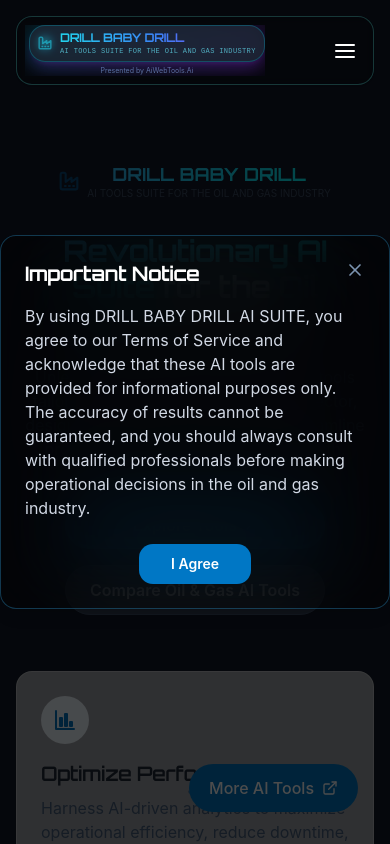
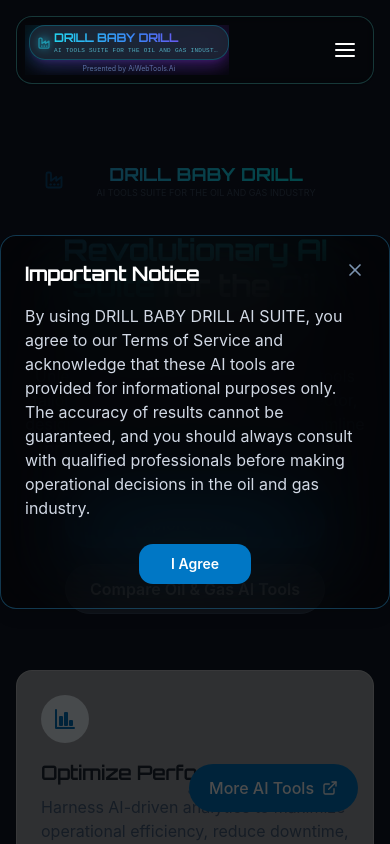
Before and after one commit to aiwebtools/drillbabydrillaisuite, a React (Vite) app: page / in a window 390 px wide. Shown: the top 844 px of the page. Built offline with nearby package versions, Linux system fonts and the light colour scheme; a web font is replaced by a local one.

Commit message:
Fix: Ensure logo displays correctly on mobile
Adjusted logo sizing and container widths to prevent cutoff on mobile devices.

```diff
--- a/src/components/AnimatedLogo.tsx
+++ b/src/components/AnimatedLogo.tsx
@@ -16,31 +16,31 @@ export const AnimatedLogo: React.FC<AnimatedLogoProps> = ({
   const isMobile = useIsMobile();
 
   const sizeClasses = {
-    sm: "text-xs sm:text-xl",
-    md: "text-sm sm:text-2xl",
-    lg: "text-base sm:text-3xl",
-    xl: "text-lg sm:text-5xl"
+    sm: "text-xs sm:text-lg md:text-xl",
+    md: "text-sm sm:text-xl md:text-2xl",
+    lg: "text-base sm:text-2xl md:text-3xl",
+    xl: "text-lg sm:text-3xl md:text-5xl"
   };
 
   const subtitleSizes = {
-    sm: "text-[7px] sm:text-xs",
-    md: "text-[8px] sm:text-sm",
-    lg: "text-[9px] sm:text-base",
-    xl: "text-[10px] sm:text-sm md:text-lg"
+    sm: "text-[6px] sm:text-[10px] md:text-xs",
+    md: "text-[7px] sm:text-xs md:text-sm",
+    lg: "text-[8px] sm:text-sm md:text-base",
+    xl: "text-[9px] sm:text-sm md:text-lg"
   };
 
   const iconSizes = {
-    sm: isMobile ? 14 : 12,
-    md: isMobile ? 16 : 16,
-    lg: isMobile ? 18 : 18,
-    xl: isMobile ? 20 : 20
+    sm: isMobile ? 12 : 14,
+    md: isMobile ? 14 : 18,
+    lg: isMobile ? 16 : 20,
+    xl: isMobile ? 18 : 24
   };
 
   const containerWidths = {
-    sm: "w-auto min-w-[140px] sm:min-w-[160px]",
-    md: "w-auto min-w-[170px] sm:min-w-[180px]",
-    lg: "w-auto min-w-[200px] sm:min-w-[220px]",
-    xl: "w-auto min-w-[220px] sm:min-w-[240px]",
+    sm: "w-full max-w-[200px] sm:max-w-[240px] md:max-w-[280px]",
+    md: "w-full max-w-[220px] sm:max-w-[260px] md:max-w-[320px]",
+    lg: "w-full max-w-[260px] sm:max-w-[300px] md:max-w-[360px]",
+    xl: "w-full max-w-[300px] sm:max-w-[340px] md:max-w-[400px]",
   };
 
   useEffect(() => {
@@ -78,8 +78,8 @@ export const AnimatedLogo: React.FC<AnimatedLogoProps> = ({
       ref={logoRef}
       className={`flex flex-col ${isMobile ? '' : 'transition-transform duration-200 ease-out'} ${containerWidths[size]} ${className}`}
     >
-      <div className="flex items-center flex-nowrap w-full">
-        <div className="mr-2 sm:mr-2 text-drill-600 flex-shrink-0">
+      <div className="flex items-center flex-nowrap w-full overflow-hidden">
+        <div className="mr-1 sm:mr-2 text-drill-600 flex-shrink-0">
           <Factory
             size={iconSizes[size]}
             className={`${isMobile ? 'animate-pulse' : 'animate-float'}`}
@@ -87,11 +87,11 @@ export const AnimatedLogo: React.FC<AnimatedLogoProps> = ({
           />
         </div>
         <div className="flex flex-col items-start min-w-0 flex-grow overflow-hidden">
-          <div className="flex w-full">
-            <span className={`text-gradient font-cyber font-bold ${sizeClasses[size]} truncate w-full`}>DRILL BABY DRILL</span>
+          <div className="flex w-full overflow-hidden">
+            <span className={`text-gradient font-cyber font-bold ${sizeClasses[size]} whitespace-nowrap overflow-hidden w-full`}>DRILL BABY DRILL</span>
           </div>
-          <div className="flex items-center -mt-0.5 sm:-mt-1 w-full">
-            <span className={`text-energy-700 ${subtitleSizes[size]} font-normal truncate w-full`}>
+          <div className="flex items-center -mt-0.5 sm:-mt-1 w-full overflow-hidden">
+            <span className={`text-energy-700 ${subtitleSizes[size]} font-normal whitespace-nowrap overflow-hidden text-ellipsis w-full`}>
               AI TOOLS SUITE FOR THE OIL AND GAS INDUSTRY
             </span>
           </div>
--- a/src/components/CyberpunkLogo.tsx
+++ b/src/components/CyberpunkLogo.tsx
@@ -12,28 +12,28 @@ const CyberpunkLogo: React.FC<CyberpunkLogoProps> = ({ size = "md", className })
   const isMobile = useIsMobile();
 
   const sizeClasses = {
-    sm: "text-xs sm:text-xl",
-    md: "text-sm sm:text-2xl",
-    lg: "text-base sm:text-3xl",
+    sm: "text-xs sm:text-lg md:text-xl",
+    md: "text-sm sm:text-xl md:text-2xl",
+    lg: "text-base sm:text-2xl md:text-3xl",
   };
 
   const subtitleSizes = {
-    sm: "text-[7px] sm:text-xs",
-    md: "text-[8px] sm:text-sm",
-    lg: "text-[9px] sm:text-base",
+    sm: "text-[6px] sm:text-[10px] md:text-xs",
+    md: "text-[7px] sm:text-xs md:text-sm",
+    lg: "text-[8px] sm:text-sm md:text-base",
   };
 
   const iconSizes = {
-    sm: isMobile ? 14 : 14,
-    md: isMobile ? 16 : 18,
-    lg: isMobile ? 18 : 22,
+    sm: isMobile ? 12 : 16,
+    md: isMobile ? 14 : 20,
+    lg: isMobile ? 16 : 24,
   };
 
-  // Optimized container width classes for mobile
+  // Fixed container widths to prevent cutoff
   const containerWidths = {
-    sm: "w-auto min-w-[140px] sm:min-w-[160px]",
-    md: "w-auto min-w-[170px] sm:min-w-[180px]",
-    lg: "w-auto min-w-[200px] sm:min-w-[220px]",
+    sm: "w-full max-w-[200px] sm:max-w-[240px] md:max-w-[280px]",
+    md: "w-full max-w-[220px] sm:max-w-[260px] md:max-w-[320px]",
+    lg: "w-full max-w-[260px] sm:max-w-[300px] md:max-w-[360px]",
   };
 
   return (
@@ -43,8 +43,8 @@ const CyberpunkLogo: React.FC<CyberpunkLogoProps> = ({ size = "md", className })
         <div className={`absolute -inset-1 sm:-inset-2 bg-gradient-to-r from-cyan-500/40 to-purple-600/40 rounded-lg blur-md sm:blur-xl opacity-60 sm:opacity-70`}></div>
 
         {/* Main logo container - improved for mobile */}
-        <div className="relative flex items-center bg-energy-900/80 rounded-lg px-2 sm:px-4 py-1 sm:py-2 border border-cyan-500/30 shadow-lg shadow-purple-600/20">
-          <div className="relative mr-2 sm:mr-3 flex-shrink-0">
+        <div className="relative flex items-center bg-energy-900/80 rounded-lg px-2 sm:px-3 md:px-4 py-1 sm:py-2 border border-cyan-500/30 shadow-lg shadow-purple-600/20">
+          <div className="relative mr-1 sm:mr-2 md:mr-3 flex-shrink-0">
             {/* Optimized icon glow */}
             <div className="absolute inset-0 bg-cyan-400 rounded-full blur-sm sm:blur-md opacity-40 sm:opacity-50"></div>
             <Factory
@@ -54,12 +54,12 @@ const CyberpunkLogo: React.FC<CyberpunkLogoProps> = ({ size = "md", className })
             />
           </div>
 
-          <div className="min-w-0 flex-grow">
-            <h1 className={`font-cyber font-bold ${sizeClasses[size]} text-transparent bg-clip-text bg-gradient-to-r from-cyan-400 via-blue-500 to-purple-600 truncate`}>
+          <div className="min-w-0 flex-grow overflow-hidden">
+            <h1 className={`font-cyber font-bold ${sizeClasses[size]} text-transparent bg-clip-text bg-gradient-to-r from-cyan-400 via-blue-500 to-purple-600 whitespace-nowrap overflow-hidden`}>
               DRILL BABY DRILL
             </h1>
-            <div className="flex justify-end w-full">
-              <p className={`${subtitleSizes[size]} text-cyan-300/70 tracking-wider font-mono truncate`}>
+            <div className="flex justify-end w-full overflow-hidden">
+              <p className={`${subtitleSizes[size]} text-cyan-300/70 tracking-wider font-mono whitespace-nowrap overflow-hidden text-ellipsis`}>
                 AI TOOLS SUITE FOR THE OIL AND GAS INDUSTRY
               </p>
             </div>
```
